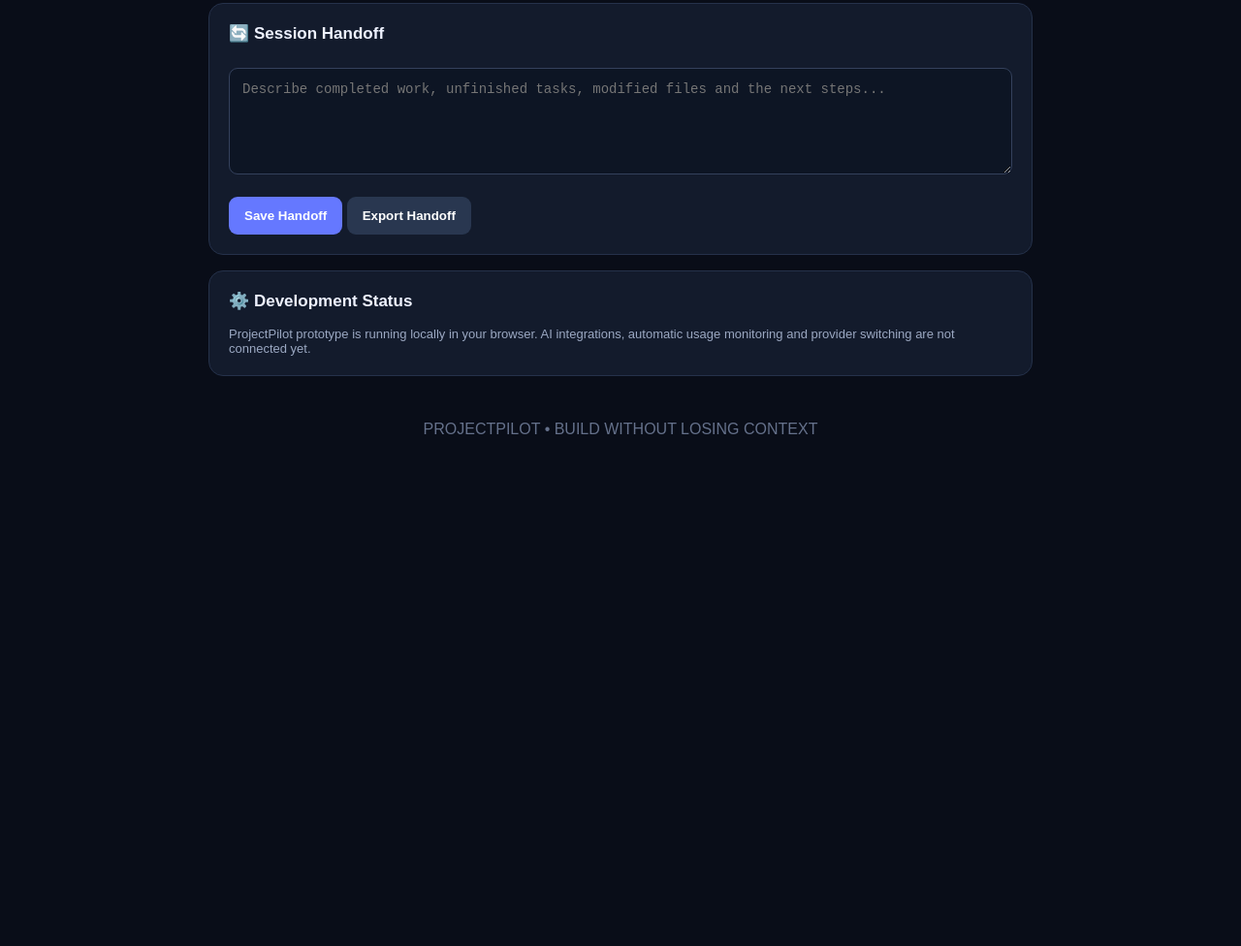
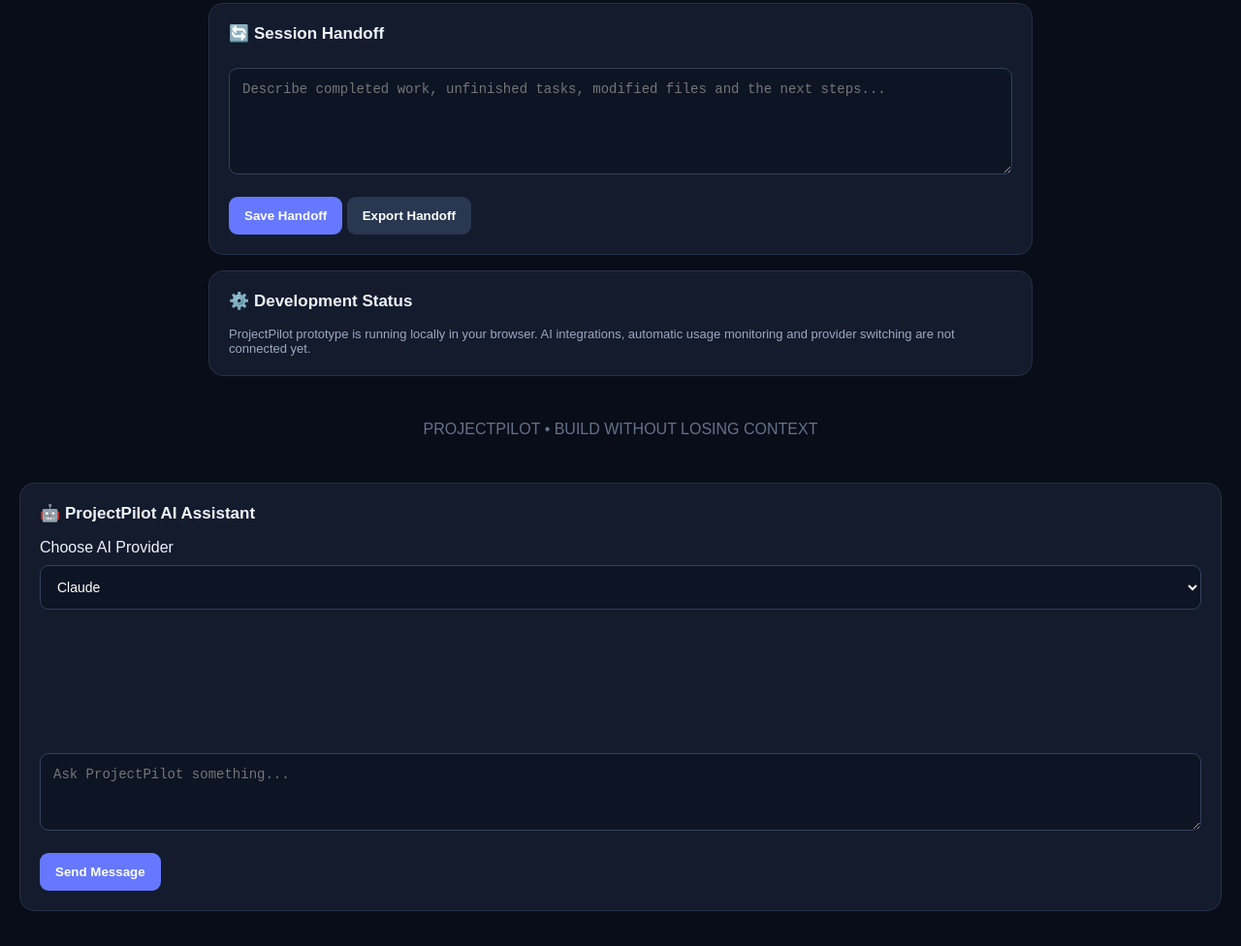
Before and after one commit to Ayodeji145/-projectpilot, a plain HTML site: page index.html in a window 1280 px wide. Shown: the part 1079-2055 px from the top of the page at 97% size. Before the commit the page ends 1581 px from the top, so only its background shows below. Drawn offline with Linux system fonts and the light colour scheme; no server answers.

Commit message:
Update index.html

```diff
--- a/index.html
+++ b/index.html
@@ -140,6 +140,30 @@ AI integrations, automatic usage monitoring and provider switching are not conne
 <footer>PROJECTPILOT • BUILD WITHOUT LOSING CONTEXT</footer>
 
 </div>
+<section class="card" id="projectpilot-chat">
+  <h2>🤖 ProjectPilot AI Assistant</h2>
+
+  <label for="pp-provider">Choose AI Provider</label>
+  <select id="pp-provider">
+    <option value="claude">Claude</option>
+    <option value="openai">OpenAI</option>
+    <option value="gemini">Google Gemini</option>
+  </select>
+
+  <div id="pp-chat-output"
+       style="min-height:100px; margin:15px 0; overflow-wrap:anywhere;">
+  </div>
+
+  <textarea
+    id="pp-chat-input"
+    placeholder="Ask ProjectPilot something..."
+    style="width:100%; min-height:80px;"
+  ></textarea>
+
+  <button onclick="sendProjectPilotMessage()">
+    Send Message
+  </button>
+</section>
 
 <script>
 const get = key => JSON.parse(localStorage.getItem(key)||"[]");
@@ -227,6 +251,42 @@ renderTasks();
 </script>
 </body>
 <script>
+async function sendProjectPilotMessage() {
+  const input = document.getElementById("pp-chat-input");
+  const output = document.getElementById("pp-chat-output");
+  const provider = document.getElementById("pp-provider").value;
+  const message = input.value.trim();
+
+  if (!message) return;
+
+  output.innerHTML += `<p><strong>You:</strong> ${escapePP(message)}</p>`;
+  input.value = "";
+
+  try {
+    const res = await fetch(
+      "https://projectpilot-api.ayodejimarvelous27.workers.dev/api/chat",
+      {
+        method: "POST",
+        headers: { "Content-Type": "application/json" },
+        body: JSON.stringify({ provider, message })
+      }
+    );
+
+    const data = await res.json();
+
+    output.innerHTML +=
+      `<p><strong>ProjectPilot:</strong> ${escapePP(data.error || data.reply || "No response received.")}</p>`;
+  } catch (error) {
+    output.innerHTML +=
+      "<p><strong>ProjectPilot:</strong> Could not reach the backend.</p>";
+  }
+}
+
+function escapePP(value) {
+  const div = document.createElement("div");
+  div.textContent = String(value);
+  return div.innerHTML;
+}
 const PROJECTPILOT_API = "https://projectpilot-api.ayodejimarvelous27.workers.dev";
 
 async function checkProjectPilotBackend() {
```
